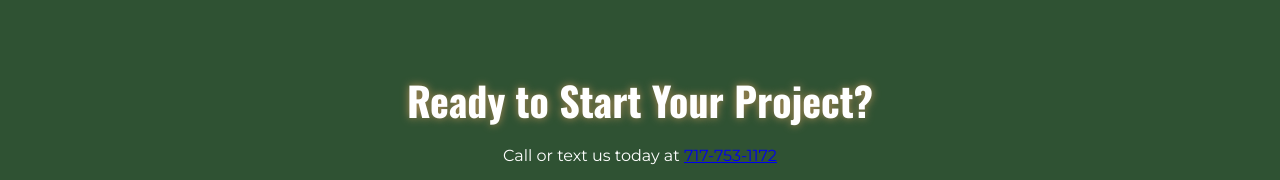
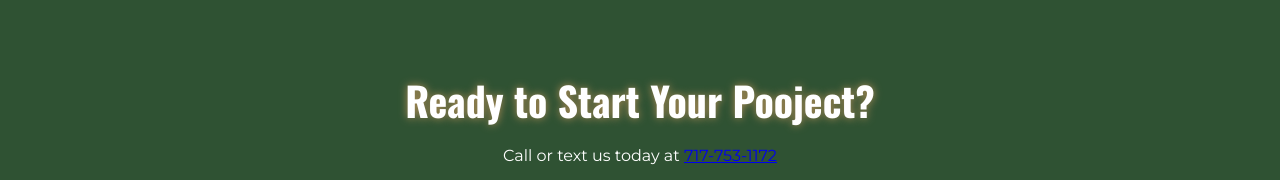
Before and after one commit to MrMarketingMan/inlikeflynn-website, a website built with Vite: page index.html in a window 1280 px wide. Shown: the part 1388-1568 px from the top of the page. Built offline with nearby package versions, Linux system fonts and the light colour scheme; files whose address does not match are found by name.

Commit message:
poo change trying to push to github

```diff
--- a/index.html
+++ b/index.html
@@ -106,7 +106,7 @@
   </section>
 
   <section class="cta" id="contact" aria-labelledby="cta-heading">
-    <h2 id="cta-heading">Ready to Start Your Project?</h2>
+    <h2 id="cta-heading">Ready to Start Your Pooject?</h2>
     <p>Call or text us today at
       <a href="tel:717-753-1172" aria-label="Call In Like Flynn LLC at 717-753-1172">717-753-1172</a>
     </p>
```
